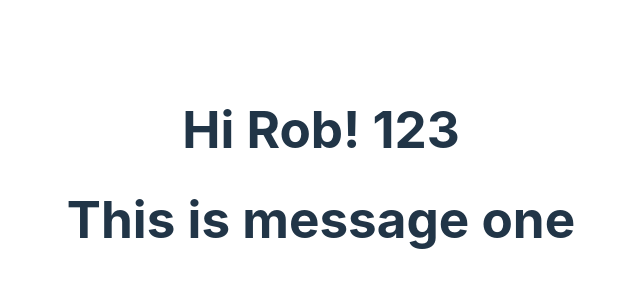
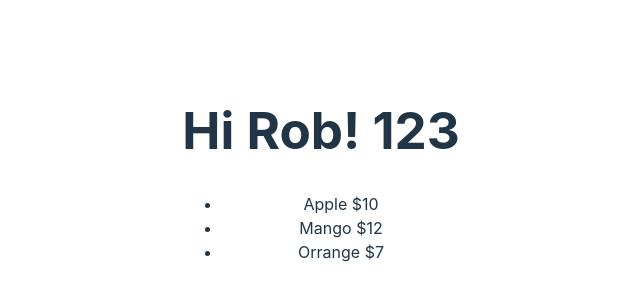
Before and after one commit to AlMahfuzKhanD/react-js-practice, a React (Vite) app in the folder react-by-code-stoic/: page / in a window 1280 px wide. Shown: the part 226-526 px from the top of the page, without its empty margins (319-959 px from the left). Built offline with nearby package versions, Linux system fonts and the light colour scheme.

Commit message:
conditional rendering list items

```diff
--- a/react-by-code-stoic/src/App.jsx
+++ b/react-by-code-stoic/src/App.jsx
@@ -18,7 +18,7 @@ function App() {
       {/* <Hello name="Mahfuz" message="Hello" seatNumbers={seatNumbers} /> */}
       <Hello person={person} />
       {/* <Hello name="Khan" message="Hi" /> */}
-      <ConditionalComponent />
+      <Fruits />
     </div>
   );
 }
--- a/react-by-code-stoic/src/components/ConditionalComponent.jsx
+++ b/react-by-code-stoic/src/components/ConditionalComponent.jsx
@@ -4,10 +4,12 @@ import Welcome from "./Welcome";
 export default function ConditionalComponent() {
   let message;
   const display = true;
-  if (display) {
-    message = <h1>This is message one</h1>;
-  } else {
-    message = <h1>This is message two</h1>;
-  }
-  return message;
+  // if (display) {
+  //   message = <h1>This is message one</h1>;
+  // } else {
+  //   message = <h1>This is message two</h1>;
+  // }
+
+  // return display ? <h1>This is message 1</h1> : <h1>This is message 2</h1>;
+  return display ? <Welcome /> : <Code />;
 }
--- a/react-by-code-stoic/src/components/Fruit.jsx
+++ b/react-by-code-stoic/src/components/Fruit.jsx
@@ -1,7 +1,14 @@
 export default function Fruit({ name, price }) {
   return (
-    <li>
-      {name} ${price}
-    </li>
+    <>
+      {/* {name} ${price} */}
+      {price > 5 ? (
+        <li>
+          {name} ${price}
+        </li>
+      ) : (
+        ""
+      )}
+    </> // fragments used
   );
 }
```
